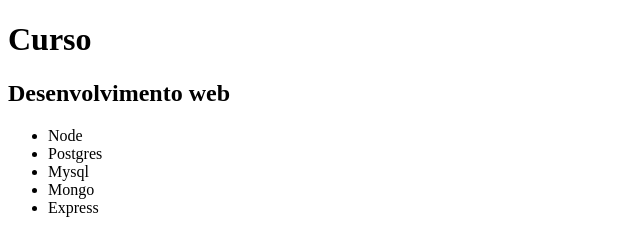
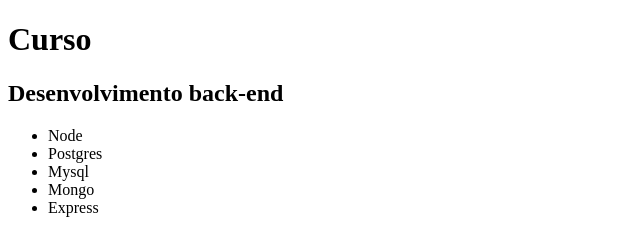
Before and after one commit to LuanBMartins/git-estudos, a website: page index.html in a window 1280 px wide. Shown: the full height of the page, 0-640 px from the left. Drawn offline with Linux system fonts and the light colour scheme.

Commit message:
concertando texto incorreto

```diff
--- a/index.html
+++ b/index.html
@@ -9,7 +9,7 @@
 <body>
     <header>
         <H1>Curso</H1>
-        <h2>Desenvolvimento web</h2>
+        <h2>Desenvolvimento back-end</h2>
     </header>
 
     <section>
```
